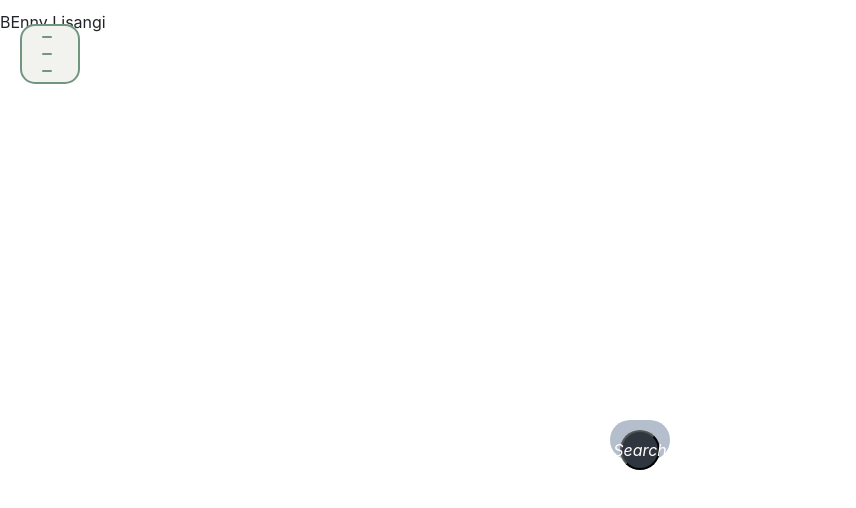
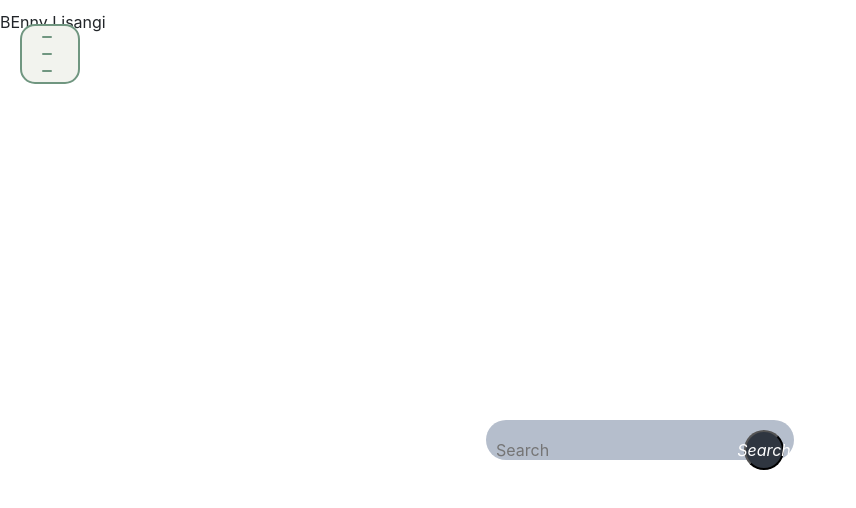
Before and after one commit to jarrywc/you-note, a React (Create React App) app: page /results in a window 1280 px wide. Shown: the top 508 px of the page, without its empty margins (0-856 px from the left). Built offline with nearby package versions, Linux system fonts and the light colour scheme.

Commit message:
Build error still occurs

```diff
--- a/src/App.css
+++ b/src/App.css
@@ -1,11 +1,9 @@
 .navbar22 {
   position: absolute;
 height: 70px;
-left: 0px;
-top: 0px;
 margin: auto;
 background: #F5EEC5;
-box-shadow: 0px 4px 4px rgba(0, 0, 0, 0.25);
+box-shadow: 4px 4px rgba(0, 0, 0, 0.25);
 }
 
 .nav-icon22 {
@@ -13,7 +11,6 @@ position: absolute;
 width: 80px;
 height: 70px;
 left: 10px;
-top: 0px;
 
 }
 
@@ -36,7 +33,7 @@ color: #3E78DA;
   top: 10px;
 
   background: #A9BFE1;
-  box-shadow: 0px 4px 4px rgba(0, 0, 0, 0.25);
+  box-shadow: 4px 4px rgba(0, 0, 0, 0.25);
   place-items: center;
   }
 
@@ -48,14 +45,14 @@ height: 40px;
 left: 1300px;
 top: 10px;
 background: #A9BFE1;
-box-shadow: 0px 4px 4px rgba(0, 0, 0, 0.25);
+box-shadow:  4px 4px rgba(0, 0, 0, 0.25);
 place-items: center;
 
 }
 
 .sign-btn22:hover, .home-btn22:hover  {
   background-color:#3E78DA;
-  transition: prop 0.3s;
+  transition: 0.3s;
 }
 .searchBox22 {
   position: absolute;
@@ -71,7 +68,7 @@ place-items: center;
 
 .searchBox22:hover > .searchInput22 {
   width: 240px;
-  padding: 0 6px;
+  padding: 6px;
 }
 
 .searchBox22:hover > .searchButton22 {
@@ -89,7 +86,7 @@ color : #13468d;
   display: flex;
   justify-content: center;
   align-items: center;
-  transition: prop 0.4s;
+  transition: 0.4s;
 }
 
 .searchInput22 {
@@ -100,15 +97,15 @@ color : #13468d;
   padding: 0;
   color: white;
   font-size: 16px;
-  transition: prop 0.4s;
+  transition: 0.4s;
   line-height: 40px;
-  width: 0px;
+
 
 }
 
 @media screen and (max-width: 620px) {
 .searchBox22:hover > .searchInput22 {
   width: 150px;
-  padding: 0 6px;
+  padding: 6px;
 }
 }
```
